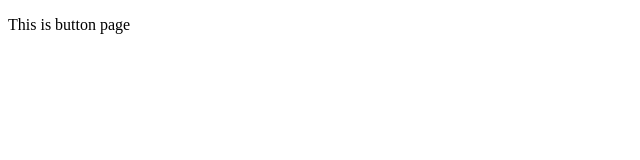
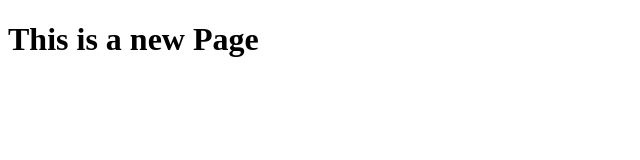
Before and after one commit to VarshithaYB/Techspire, a plain HTML site: page user.html in a window 1280 px wide. Shown: the whole page, without its empty margins (0-640 px from the left). Drawn offline with Linux system fonts and the light colour scheme.

Commit message:
header added

```diff
--- a/user.html
+++ b/user.html
@@ -6,6 +6,6 @@
     <title>User Page for Customer</title>
 </head>
 <body>
-    <p>This is button page</p>
+   <h1>This is a new Page</h1>
 </body>
 </html>
```
